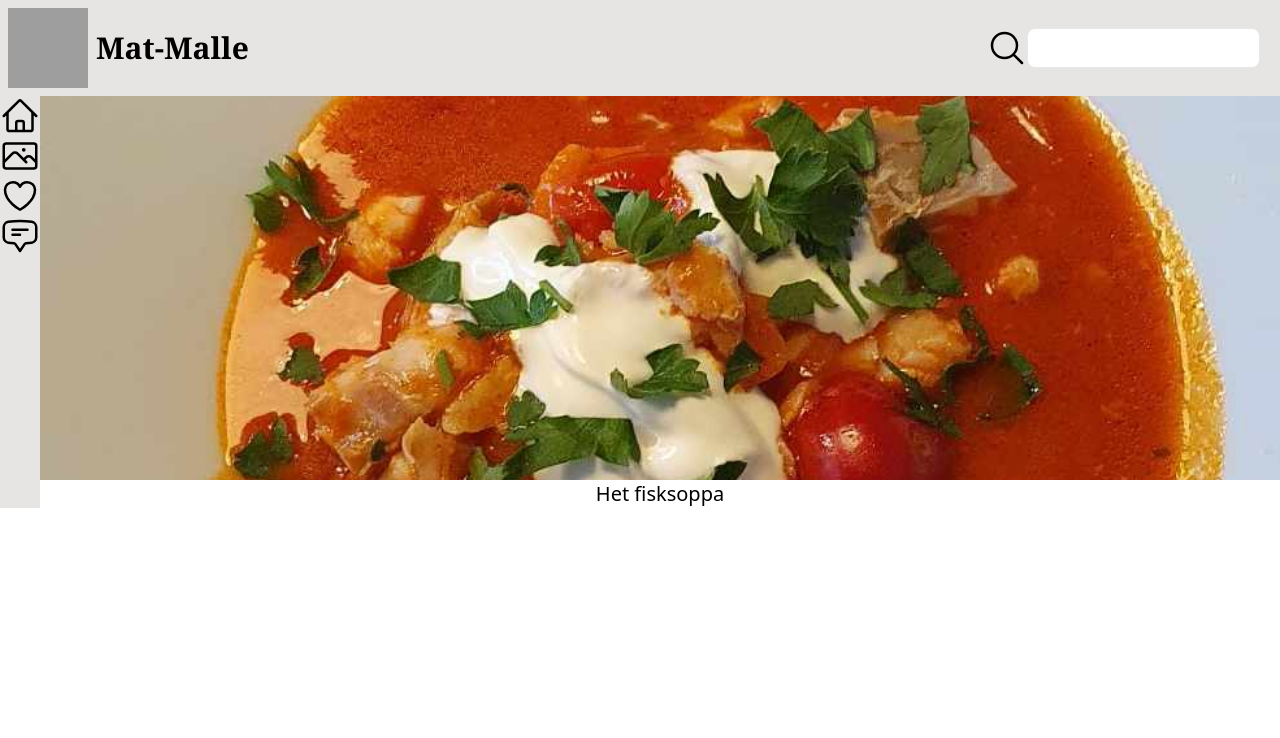
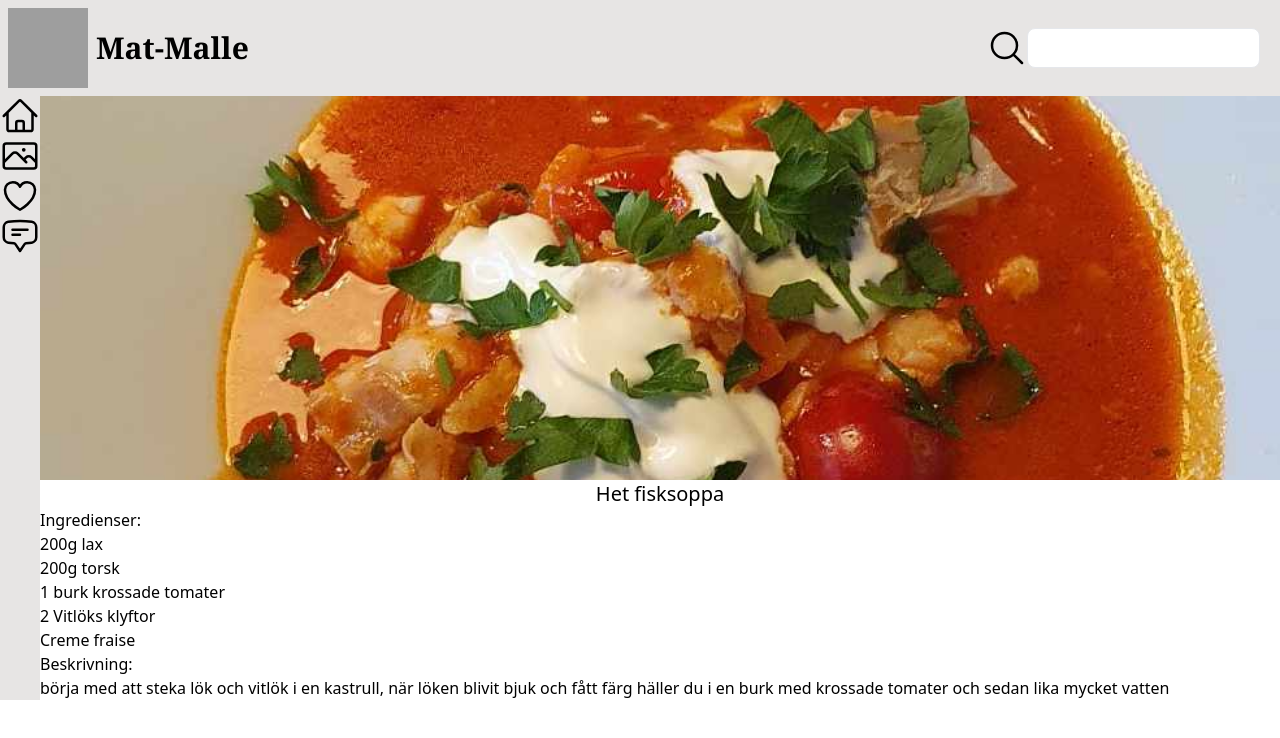
Before and after one commit to Malinsund/React-project, a React (Vite) app: page /recipies/1 in a window 1280 px wide. Shown: the top 738 px of the page. Built offline with nearby package versions, Linux system fonts and the light colour scheme; grey boxes are pictures that could not be loaded.

Commit message:
ingredients and description

```diff
--- a/src/Recipies.tsx
+++ b/src/Recipies.tsx
@@ -5,17 +5,37 @@ export interface Recipie {
     id: string;
     image: string;
     title: string;
+    ingredients: string [];
+    description: string;
 
 }
 export const mockedRecipies: Recipie [] = [{
 
         id: "1",
         image: fishSoup,
-        title: "Het fisksoppa"
+        title: "Het fisksoppa",
+        ingredients: ["200g lax", "200g torsk", "1 burk krossade tomater", "2 Vitlöks klyftor", "Creme fraise"],
+        description: "börja med att steka lök och vitlök i en kastrull, när löken blivit bjuk och fått färg häller du i en burk med krossade tomater och sedan lika mycket vatten"
     },
     {
         id: "2",
         image: peanutSallad,
-        title: "Fusion sallad"
+        title: "Fusion sallad",
+        ingredients: ["200g Jordnötter","2 Salladslökar"],
+        description: "börja med pajdegen, blanda ihop mjöl, smör, vatten och salt till en jämn deg, tryck ut i en pajform och nagga botten med en gaffel"
+    },/*
+    {
+        id: "3",
+        image:
+        title: "Medelhavspaj",
+        ingredients: ["",""],
+        description: ""
     },
+    {
+        id: "4",
+        image: peanutSallad,
+        title: "Fusion sallad",
+        ingredients: ["",""],
+        description: ""
+    },*/
 ];
--- a/src/ShowRecipie.tsx
+++ b/src/ShowRecipie.tsx
@@ -18,7 +18,18 @@ export default function ShowRecipie(){
         <div>
            <img className="w-full h-96 object-cover" src={recipie.image}/>
             <h1 className="text-center text-xl">{recipie.title}</h1>
-            <div> {/* här skall beskrivningen av recept in*/}</div>
+            <div>
+                <h2>Ingredienser:</h2>
+                <ul>
+                    {recipie.ingredients.map((ingredient, index) => (
+                        <li key={index}>{ingredient}</li>
+                    ))}
+                </ul>
+            </div>
+            <div>
+                <h3>Beskrivning:</h3>
+                <p>{recipie.description}</p>
+            </div>
 
         </div>
     )
```
